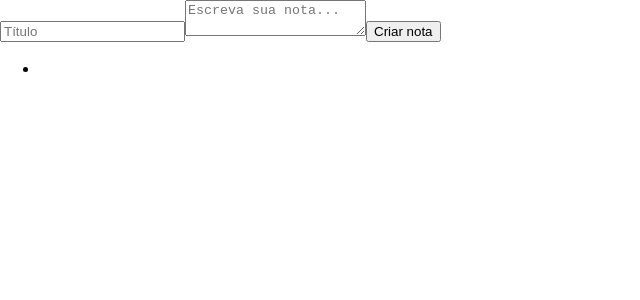
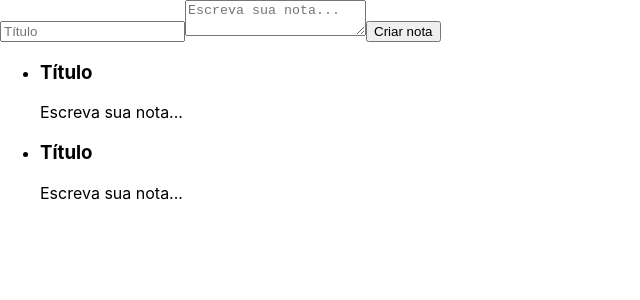
Before and after one commit to brunotrocolis/estudo-react-ceep, a React (Create React App) app: page / in a window 1280 px wide. Shown: the top 300 px of the page, without its empty margins (0-640 px from the left). Built offline with nearby package versions, Linux system fonts and the light colour scheme.

Commit message:
Criação de componentes

```diff
--- a/src/App.js
+++ b/src/App.js
@@ -1,4 +1,5 @@
 import React from 'react';
+import ListaDeNotas from './components/ListaDeNotas';
 
 function App() {
   return (
@@ -8,11 +9,7 @@ function App() {
         <textarea placeholder="Escreva sua nota..."></textarea>
         <button>Criar nota</button>
       </form>
-      <ul>
-        <li>
-
-        </li>
-      </ul>
+      <ListaDeNotas />
     </div>
   );
 }
--- /dev/null
+++ b/src/components/ListaDeNotas.jsx
@@ -0,0 +1,29 @@
+import React, { Component } from 'react';
+
+class ListaDeNotas extends Component {
+    render() {
+        return (
+            <ul>
+                <li>
+                    <section>
+                        <header>
+                            <h3>Título</h3>
+                        </header>
+                        <p>Escreva sua nota...</p>
+                    </section>
+                </li>
+                <li>
+                    <section>
+                        <header>
+                            <h3>Título</h3>
+                        </header>
+                        <p>Escreva sua nota...</p>
+                    </section>
+
+                </li>
+            </ul>
+        );
+    }
+}
+
+export default ListaDeNotas;
```
